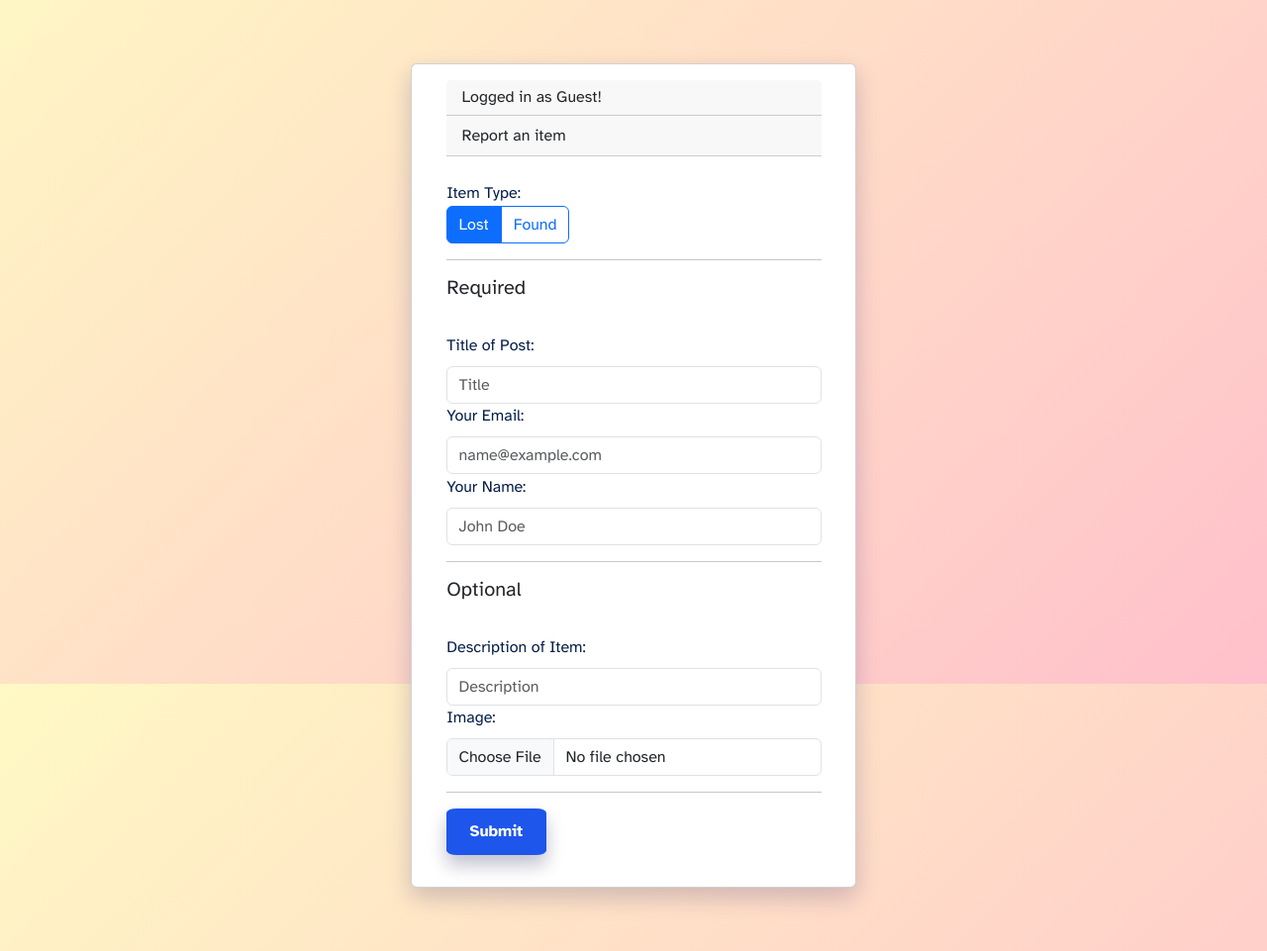
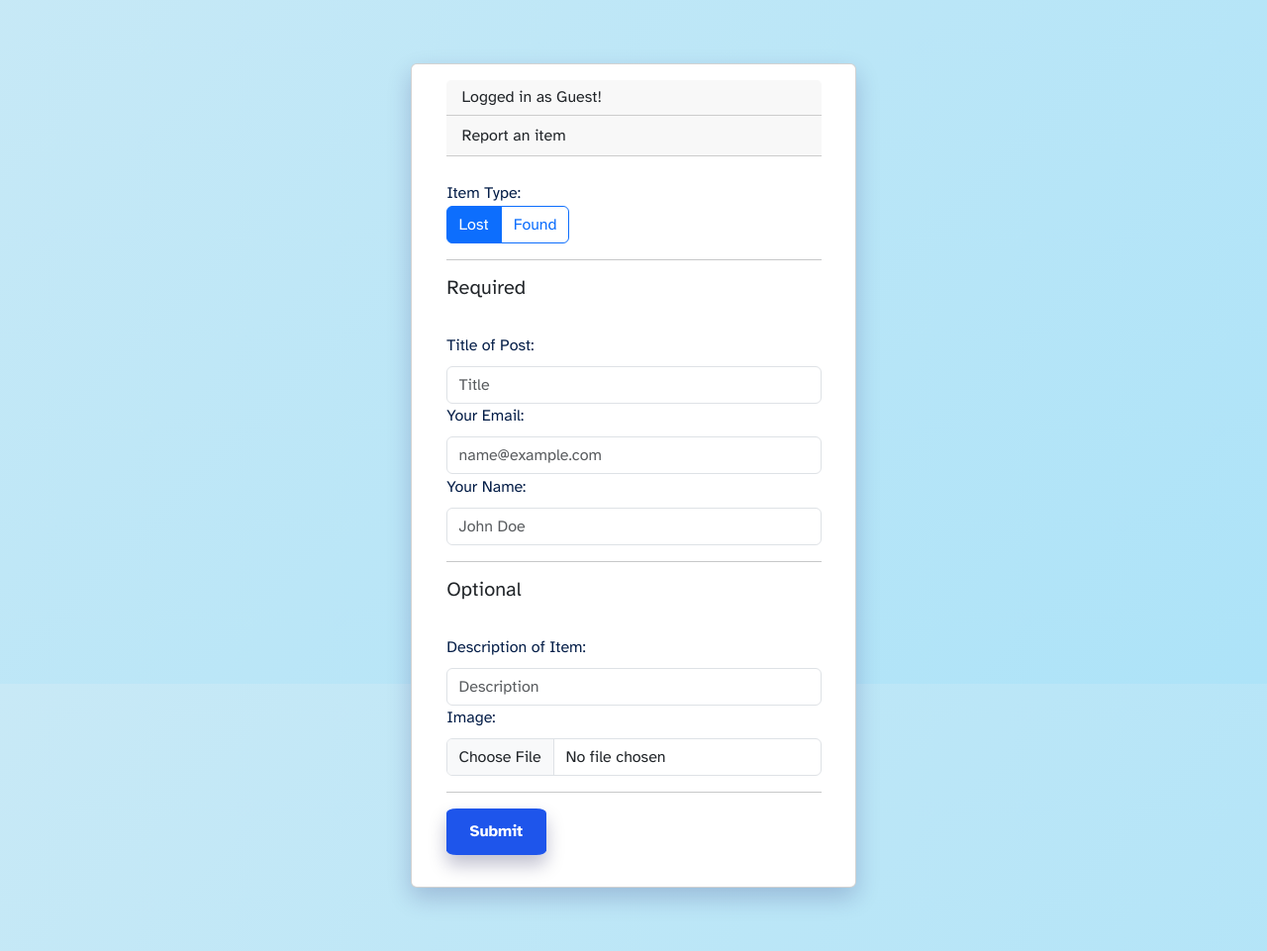
Before and after one commit to ritumaiti2009/CAC_Proj, a Flask app: page / in a window 1280 px wide. Shown: the part 109-1070 px from the top of the page at 99% size. Run offline with Flask 3, Linux system fonts and the light colour scheme; some web fonts are replaced.

Commit message:
Made color less bright

```diff
--- a/static/style.css
+++ b/static/style.css
@@ -8,7 +8,7 @@ body {
     display: flex;
     flex-direction: column;
     font-family: 'Atkinson Hyperlegible', sans-serif;
-    background: linear-gradient(135deg, #fff9c4, #ffc0cb);
+    background: linear-gradient(135deg, #c8e9f6, #ade3f8);
     background-attachment: fixed;
     background-repeat: no-repeat;
     background-size: cover;
```
